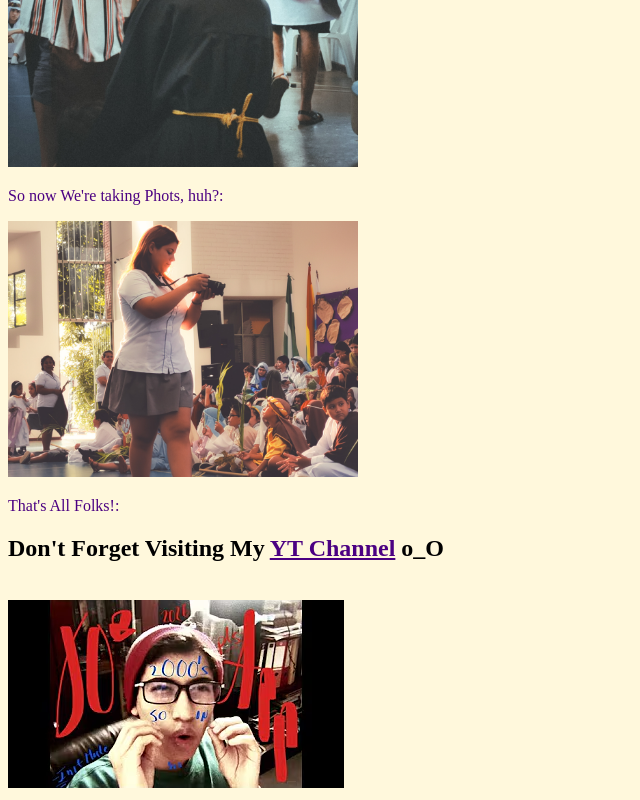
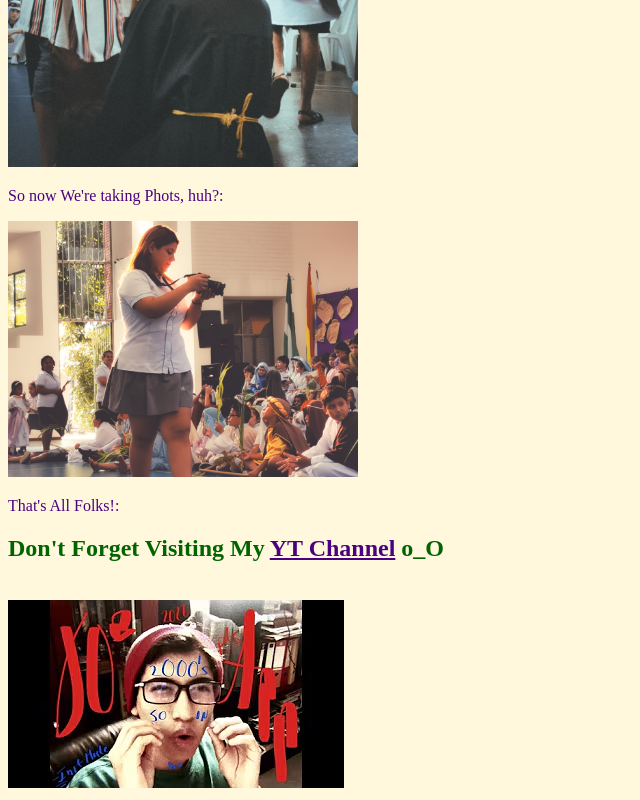
Before and after one commit to Leando-comun/LeandroSpace.github.io, a plain HTML site: page index.html in a window 1280 px wide. Shown: the part 2703-3503 px from the top of the page, without its empty margins (0-640 px from the left). Drawn offline with Linux system fonts and the light colour scheme.

Commit message:
Green Color Part

```diff
--- a/index.html
+++ b/index.html
@@ -72,7 +72,7 @@
   <img src="violeta1.jpg" alt="Violet with her Camera Backlight Ver." width='350'>
 
     <font color='indigo'>
-      <p>That's All Folks!:</p> </font> <font color"darkgreen">
+      <p>That's All Folks!:</p> </font> <font color="darkGreen">
   <h2>Don't Forget Visiting My <a href="https://www.youtube.com/@Leonard_29" target="_blank" style="color:indigo">YT Channel</a> o_O</h2></font>
 
     <br>
```
